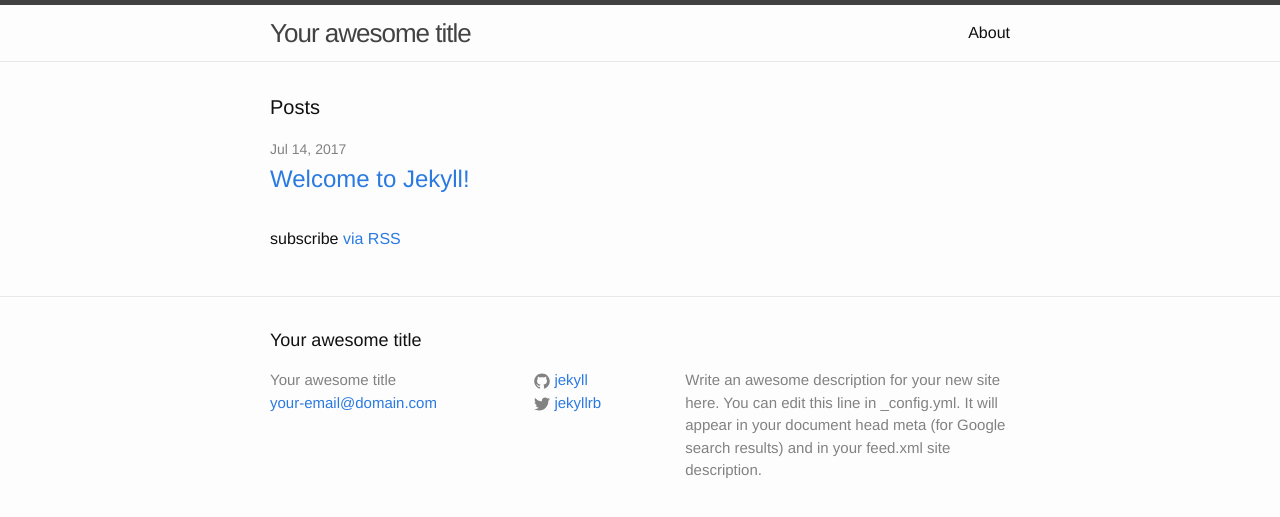
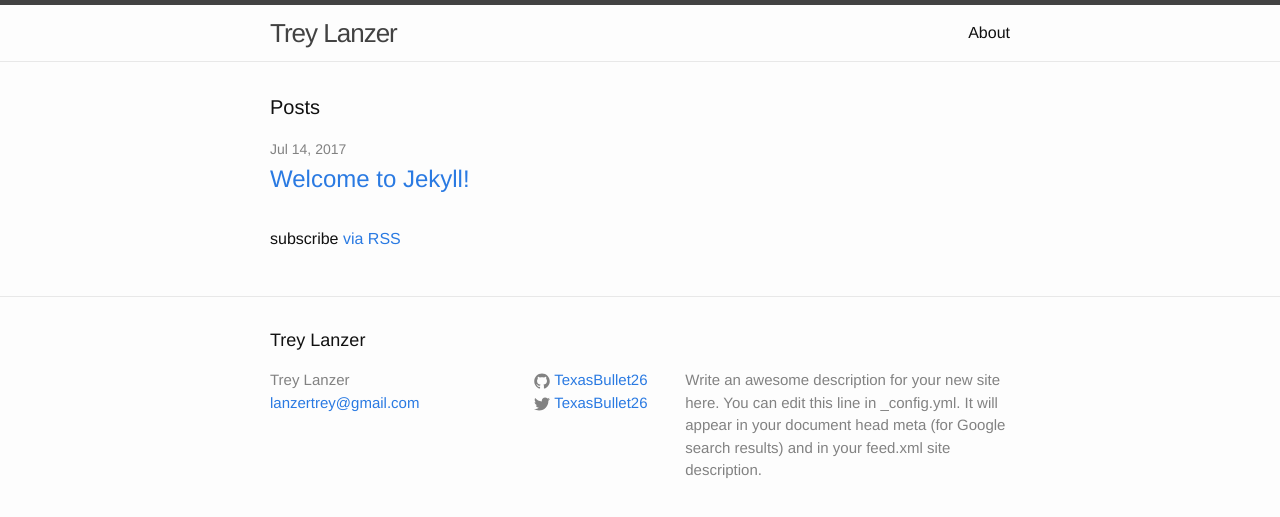
Before and after one commit to TexasBullet26/TexasBullet26.github.io2, a Jekyll site: the page built from index.html, in a window 1280 px wide. Shown: the top 517 px of the page. Built offline with Jekyll 4.4.1, drawn with Linux system fonts in a browser that asks for light colours.

Commit message:
Modify _config.yml file

```diff
--- a/_config.yml
+++ b/_config.yml
@@ -6,16 +6,16 @@
 # 'jekyll serve'. If you change this file, please restart the server process.
 
 # Site settings
-title: Your awesome title
-email: your-email@domain.com
+title: Trey Lanzer
+email: lanzertrey@gmail.com
 description: > # this means to ignore newlines until "baseurl:"
   Write an awesome description for your new site here. You can edit this
   line in _config.yml. It will appear in your document head meta (for
   Google search results) and in your feed.xml site description.
-baseurl: "" # the subpath of your site, e.g. /blog
-url: "http://yourdomain.com" # the base hostname & protocol for your site
-twitter_username: jekyllrb
-github_username:  jekyll
+baseurl: "/blog" # the subpath of your site, e.g. /blog
+url: "http://www.treylanzer.com" # the base hostname & protocol for your site
+twitter_username: TexasBullet26
+github_username:  TexasBullet26
 
 # Build settings
 markdown: kramdown
```
